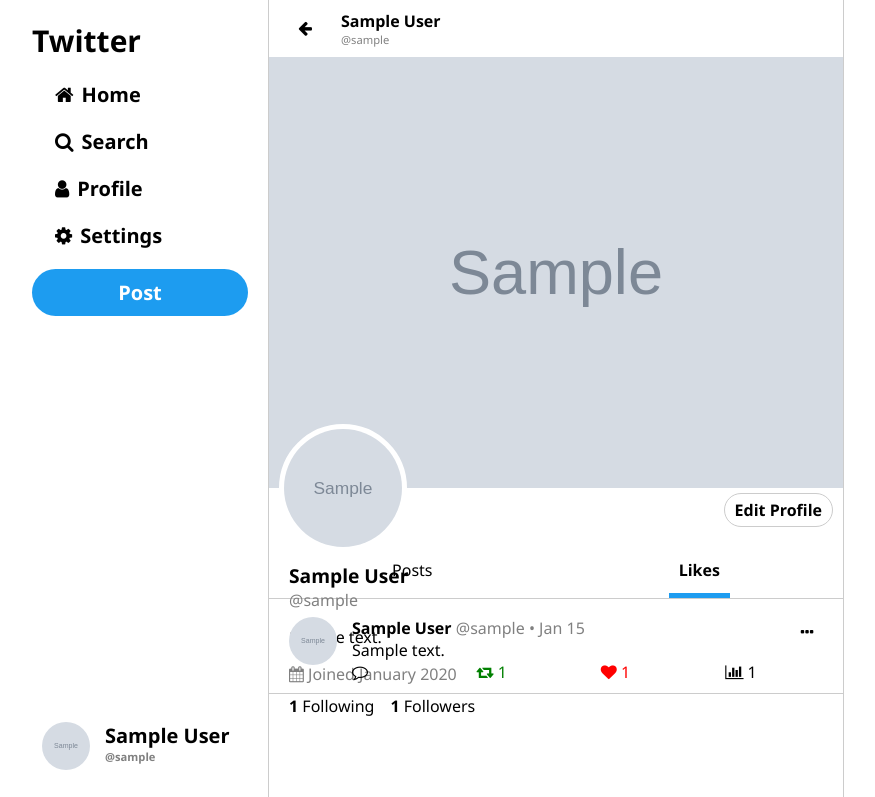
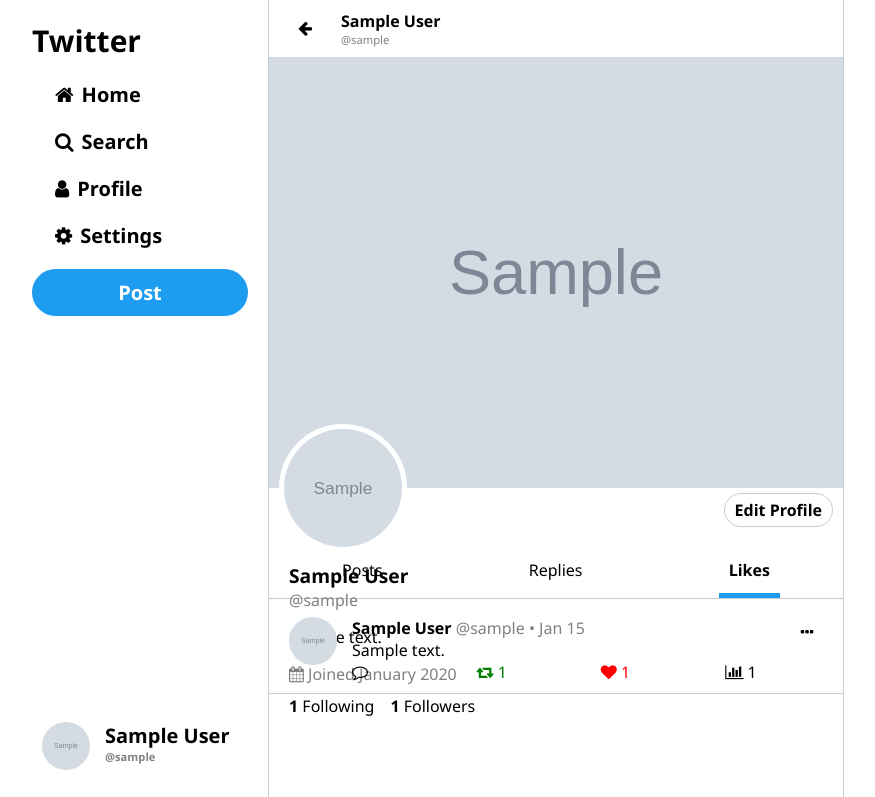
Before and after one commit to CelineTrann/twitter_clone, a Django app: a page that uses posts/templates/profile.html in a window 1280 px wide. Shown: the top 797 px of the page, without its empty margins (116-991 px from the left). Run offline with Django 4.2, Linux system fonts and the light colour scheme; a user stored in the database is signed in; tables that the repository leaves empty hold one stand-in row (values such as "Sample post"); grey boxes marked "Sample" are stand-in pictures.

Commit message:
Add reply tab

```diff
--- a/posts/templates/profile.html
+++ b/posts/templates/profile.html
@@ -59,6 +59,11 @@
             Posts
         </div>
     </a>
+    <a href="{% url 'profile_replies' profile.user.username %}" class="option-btn">
+        <div class="option {% if type == 'replies' %}current-option{% endif %} ">
+            Replies
+        </div>
+    </a>
     <a href="{% url 'profile_likes' profile.user.username %}" class="option-btn">
         <div class="option {% if type == 'likes' %}current-option{% endif %}">
             Likes
--- a/posts/urls.py
+++ b/posts/urls.py
@@ -13,6 +13,7 @@
 
     path("profile/<str:request_username>", views.profile, name="profile"),
     path("profile/<str:request_username>/likes", views.profile_likes, name="profile_likes"),
+    path("profile/<str:request_username>/replies", views.profile_replies, name="profile_replies"),
     path("profile/<str:request_username>/status/<int:tweet_id>", views.tweet_detail, name="tweet_detail"),
 
     path("profile/<str:request_username>/following", views.follow, name="following"),
--- a/posts/views.py
+++ b/posts/views.py
@@ -82,11 +82,34 @@
     modal_form = TweetForm(prefix="modal")
     profile_info = Profile.objects.get(user__username = request_username)
 
-    tweets = list(Tweet.objects.filter(user__username=request_username).order_by("-updated_at"))
+    exclude_replies = Tweet_Convo.objects.filter(tweet__user__username=request_username, reply_to__isnull=False)
+    tweets = list(Tweet.objects.filter(user__username=request_username).exclude(convo_tweet__in=exclude_replies).order_by("-updated_at"))
     retweet_dates = list(Tweet_Retweets.objects.filter(curr_user__username=request_username).order_by("-created_at"))
     items = tweet_join_retweet(tweets, retweet_dates)
 
     return render(request, "profile.html", {"modal_form": modal_form, "profile": profile_info, 'Tweets': items, "type": 'posts'})
+
+@login_required
+def profile_likes(request, request_username):
+    if not hasattr(request.user, 'profile'):
+        return redirect(profile_creation)
+
+    modal_form = TweetForm(prefix="modal")
+    profile_info = Profile.objects.get(user__username = request_username)
+    items = Tweet.objects.filter(likes__username=request_username).order_by("-tweet_likes__created_at")
+    return render(request, "profile.html", {"modal_form": modal_form, "profile": profile_info, 'Tweets': items, "type": 'likes'})
+
+@login_required
+def profile_replies(request, request_username):
+    if not hasattr(request.user, 'profile'):
+        return redirect(profile_creation)
+
+    replies = Tweet_Convo.objects.filter(tweet__user__username=request_username, reply_to__isnull=False).order_by("tweet__created_at")
+    items = [x.tweet for x in replies]
+
+    modal_form = TweetForm(prefix="modal")
+    profile_info = Profile.objects.get(user__username = request_username)
+    return render(request, "profile.html", {"modal_form": modal_form, "profile": profile_info, 'Tweets': items, "type": 'replies'})
 
 @login_required
 def edit_profile(request):
@@ -100,17 +123,6 @@
             messages.success(request, "Profile Updated")
 
     return render(request, "edit_profile.html", {"modal_form": modal_form, "profile_form": profile_form})
-
-@login_required
-def profile_likes(request, request_username):
-    if not hasattr(request.user, 'profile'):
-        return redirect(profile_creation)
-
-    modal_form = TweetForm(prefix="modal")
-    profile_info = Profile.objects.get(user__username = request_username)
-    items = Tweet.objects.filter(likes__username=request_username).order_by("-tweet_likes__created_at")
-    return render(request, "profile.html", {"modal_form": modal_form, "profile": profile_info, 'Tweets': items, "type": 'likes'})
-
 
 @login_required
 def follow(request, request_username):
```
